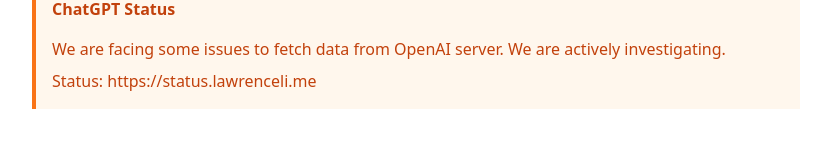
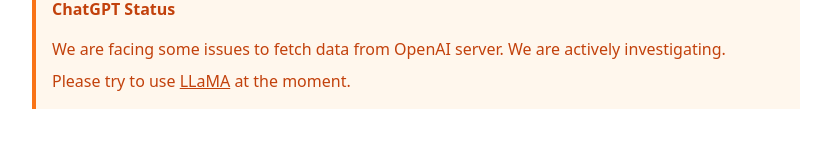
Before and after one commit to la3rence/gpt-next, a Next.js app: page / in a window 1280 px wide. Shown: the part 171-331 px from the top of the page, without its empty margins (224-1055 px from the left). Built offline with nearby package versions, Linux system fonts and the light colour scheme.

Commit message:
chore: fallback plan

```diff
--- a/app/page.js
+++ b/app/page.js
@@ -4,6 +4,7 @@
 import { fetchEventSource } from "@microsoft/fetch-event-source";
 import "highlight.js/styles/github-dark.css";
 import Footer from "@/components/footer";
+import Link from "next/link";
 
 const Message = lazy(() => import("@/components/message"));
 const Title = lazy(() => import("@/components/title"));
@@ -176,7 +177,13 @@
               We are facing some issues to fetch data from OpenAI server. We are
               actively investigating.
             </p>
-            <span>Status: https://status.lawrenceli.me</span>
+            <span>
+              Please try to use{" "}
+              <Link href="/llm" className="underline">
+                LLaMA
+              </Link>{" "}
+              at the moment.
+            </span>
           </div>
         )}
         <div className="mt-4">
```
